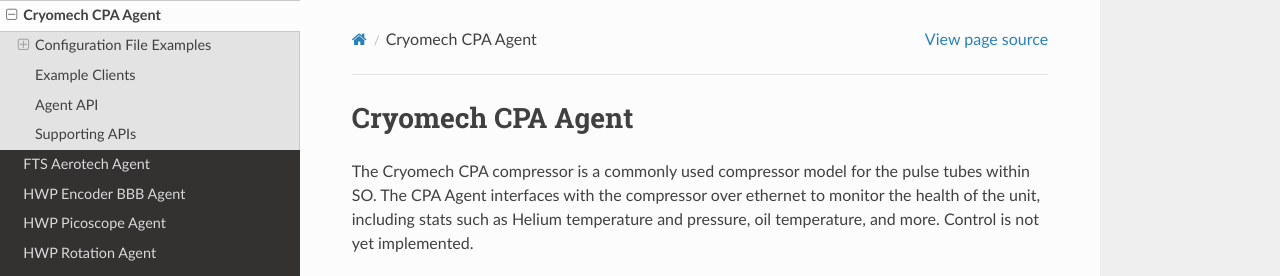
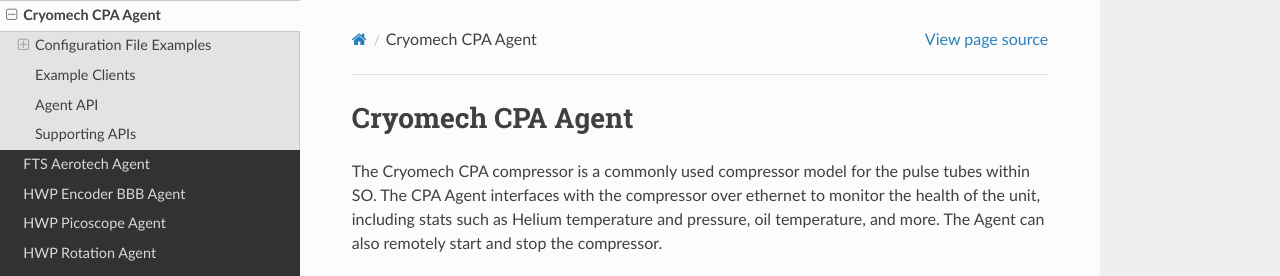
Before and after one commit to simonsobs/socs, a Sphinx documentation site: the page built from docs/agents/cryomech_cpa.rst, in a window 1280 px wide and 900 px high, cut to the strip 0-276 px from the top of the window. Built offline with Sphinx 7.4.7 and the Read the Docs theme 2.0.0, drawn with Linux system fonts in a browser that asks for light colours.

Commit message:
Update state of control functionality in cryomech agent description

```diff
--- a/docs/agents/cryomech_cpa.rst
+++ b/docs/agents/cryomech_cpa.rst
@@ -9,8 +9,8 @@
 The Cryomech CPA compressor is a commonly used compressor model for the
 pulse tubes within SO. The CPA Agent interfaces with the compressor over
 ethernet to monitor the health of the unit, including stats such as Helium
-temperature and pressure, oil temperature, and more. Control is not yet
-implemented.
+temperature and pressure, oil temperature, and more. The Agent can also
+remotely start and stop the compressor.
 
 .. argparse::
     :filename: ../socs/agents/cryomech_cpa/agent.py
```
